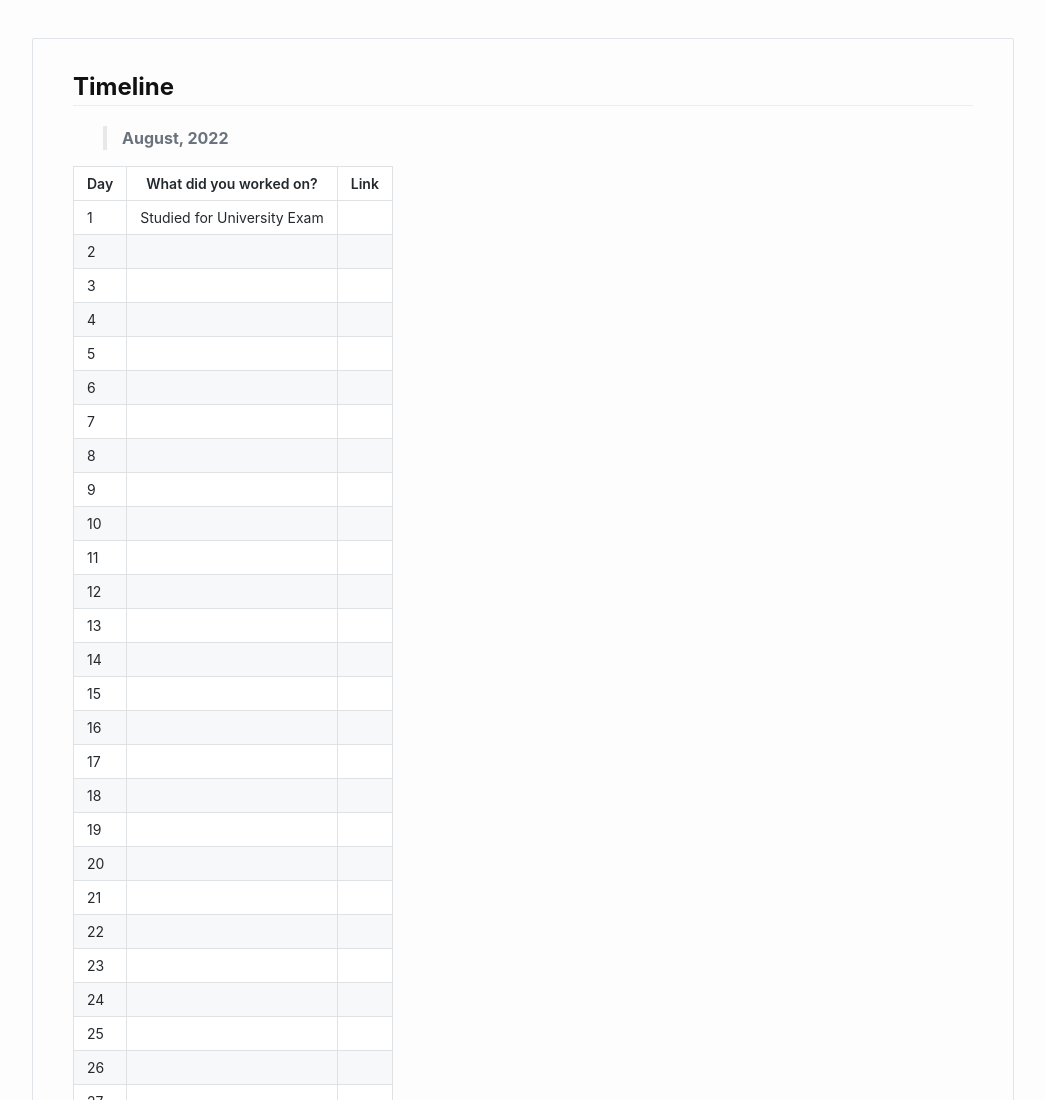
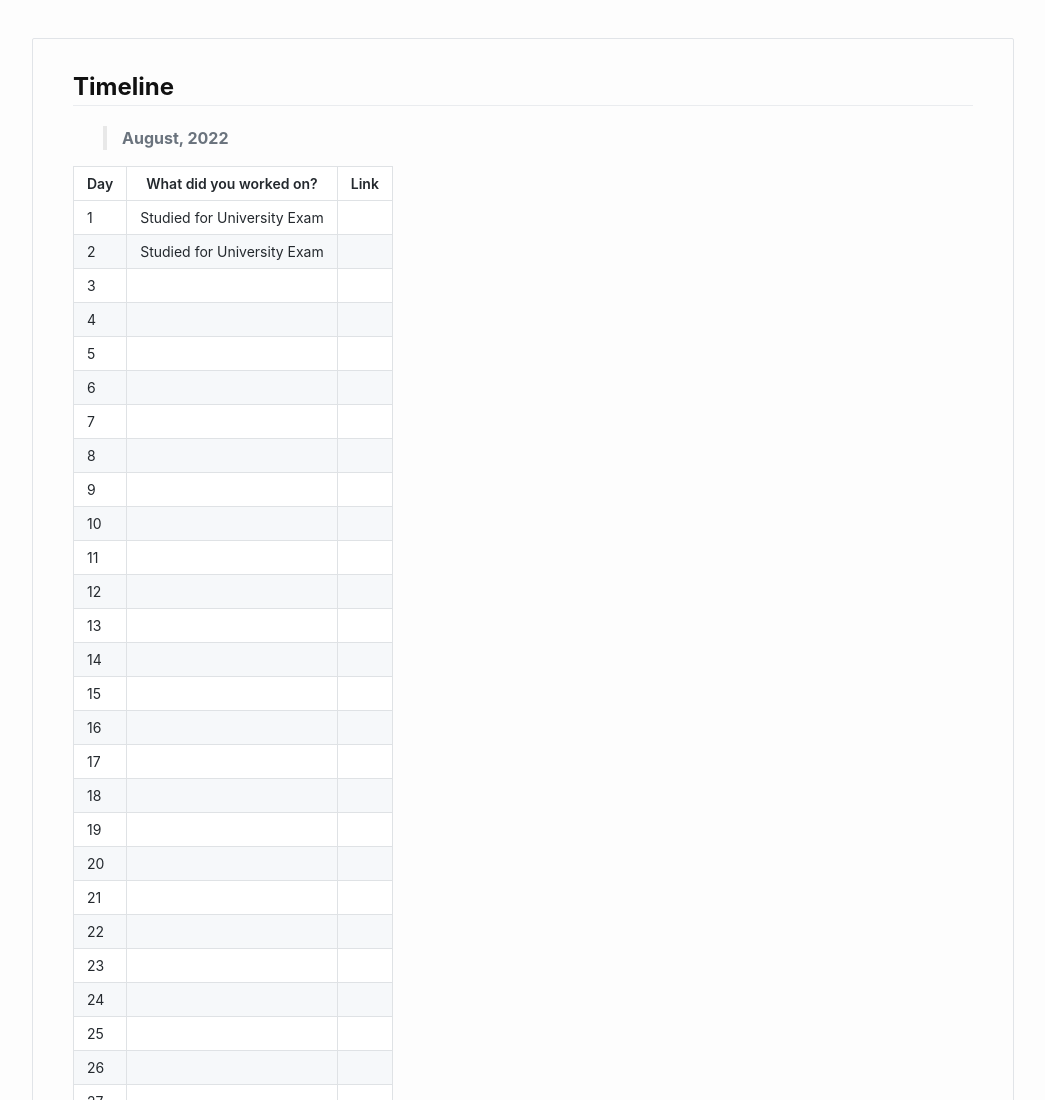
Before and after one commit to FOSS-Community/progress-tracker, a website: page dist/AdityaBansal.html in a window 1280 px wide. Shown: the top 1100 px of the page, without its empty margins (117-1162 px from the left). Drawn offline with Linux system fonts and the light colour scheme.

Commit message:
Update AdityaBansal.html

```diff
--- a/dist/AdityaBansal.html
+++ b/dist/AdityaBansal.html
@@ -229,7 +229,7 @@ h3 {
 </tr>
 <tr>
 <td>2</td>
-<td></td>
+<td>Studied for University Exam</td>
 <td></td>
 </tr>
 <tr>
```
